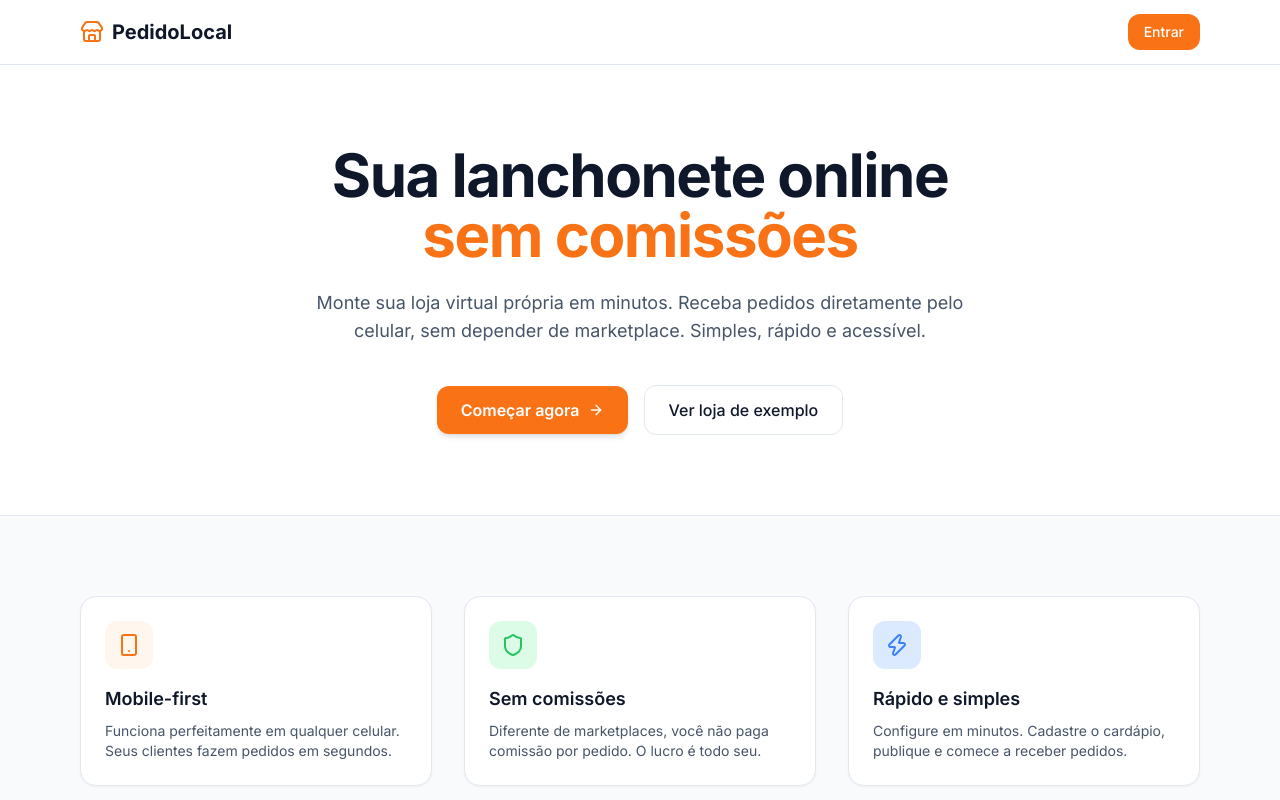
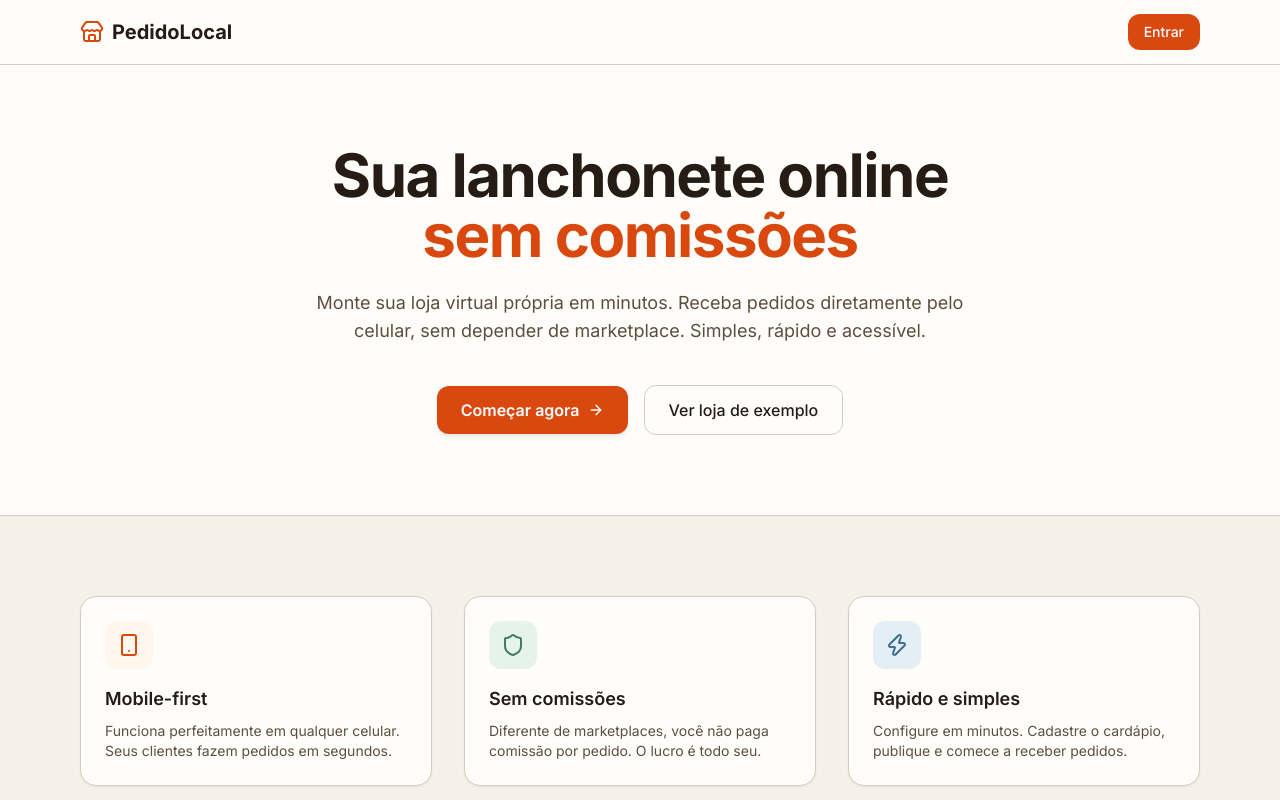
Before and after one commit to Bilipe25/Pe-aLocal, a Next.js app: page / in a window 1280 px wide. Shown: the top 800 px of the page. Built offline with nearby package versions, Linux system fonts and the light colour scheme.

Commit message:
up identidade visual

```diff
--- a/src/app/globals.css
+++ b/src/app/globals.css
@@ -4,63 +4,85 @@
  * =============================================================================
  * Design Tokens — PedidoLocal
  * =============================================================================
- * Variáveis CSS centralizadas para cores, espaçamento, tipografia, etc.
- * Usadas por todos os componentes e páginas.
+ * Identidade Visual definitiva do PedidoLocal.
+ * Referência completa: docs/design-system.md
+ *
+ * CORES:
+ *   papel    (#FFFDF9) — Fundo principal
+ *   tinta    (#241C15) — Textos e títulos
+ *   pimenta  (#D9480F) — Primária / CTAs / ação
+ *   erva     (#3F7D58) — Sucesso / positivo
+ *   azulejo  (#3B6E8F) — Info / secundária
+ *   kraft    (#EFE0C3) — Superfícies de destaque
+ *
+ * TIPOGRAFIA:
+ *   font-display  — Bricolage Grotesque (títulos)
+ *   font-body     — Inter (texto corrido)
+ *   font-mono     — Space Mono (preços, códigos)
  * =============================================================================
  */
 
 @theme {
-  /* Cores da marca */
+  /* ── Cores do Design System ── */
+  --color-papel: #FFFDF9;
+  --color-tinta: #241C15;
+  --color-pimenta: #D9480F;
+  --color-erva: #3F7D58;
+  --color-azulejo: #3B6E8F;
+  --color-kraft: #EFE0C3;
+
+  /* ── Aliases de compatibilidade (mapeiam tokens antigos → novos) ── */
   --color-brand-50: #fff7ed;
   --color-brand-100: #ffedd5;
   --color-brand-200: #fed7aa;
   --color-brand-300: #fdba74;
   --color-brand-400: #fb923c;
-  --color-brand-500: #f97316;
-  --color-brand-600: #ea580c;
-  --color-brand-700: #c2410c;
-  --color-brand-800: #9a3412;
-  --color-brand-900: #7c2d12;
+  --color-brand-500: #D9480F;
+  --color-brand-600: #c2410c;
+  --color-brand-700: #9a3412;
+  --color-brand-800: #7c2d12;
+  --color-brand-900: #5c2108;
 
-  /* Cores de superfície (modo claro) */
-  --color-surface: #ffffff;
-  --color-surface-secondary: #f8fafc;
-  --color-surface-tertiary: #f1f5f9;
+  --color-surface: #FFFDF9;
+  --color-surface-secondary: #f5f0e8;
+  --color-surface-tertiary: #EFE0C3;
 
-  /* Texto */
-  --color-text-primary: #0f172a;
-  --color-text-secondary: #475569;
-  --color-text-muted: #94a3b8;
-  --color-text-inverse: #ffffff;
+  --color-text-primary: #241C15;
+  --color-text-secondary: #5c4f42;
+  --color-text-muted: #8a7e72;
+  --color-text-tertiary: #a89c90;
+  --color-text-inverse: #FFFDF9;
 
-  /* Bordas */
-  --color-border: #e2e8f0;
-  --color-border-hover: #cbd5e1;
+  --color-border: #d6cec4;
+  --color-border-hover: #b8ad9f;
 
-  /* Status */
-  --color-success: #22c55e;
-  --color-success-light: #dcfce7;
-  --color-warning: #f59e0b;
+  /* ── Status ── */
+  --color-success: #3F7D58;
+  --color-success-light: #e6f3ec;
+  --color-warning: #e89b0c;
   --color-warning-light: #fef3c7;
-  --color-error: #ef4444;
-  --color-error-light: #fee2e2;
-  --color-info: #3b82f6;
-  --color-info-light: #dbeafe;
+  --color-error: #d63b3b;
+  --color-error-light: #fde8e8;
+  --color-info: #3B6E8F;
+  --color-info-light: #e3eef5;
 
-  /* Tipografia */
+  /* ── Tipografia ── */
+  --font-display: var(--font-bricolage), ui-serif, Georgia, serif;
+  --font-body: var(--font-inter), ui-sans-serif, system-ui, sans-serif;
   --font-sans: var(--font-inter), ui-sans-serif, system-ui, sans-serif;
+  --font-mono: var(--font-space-mono), ui-monospace, "Cascadia Code", "Fira Code", monospace;
 
-  /* Raios de borda */
+  /* ── Raios de borda ── */
   --radius-sm: 0.375rem;
   --radius-md: 0.5rem;
   --radius-lg: 0.75rem;
   --radius-xl: 1rem;
   --radius-full: 9999px;
 
-  /* Sombras */
-  --shadow-sm: 0 1px 2px 0 rgb(0 0 0 / 0.05);
-  --shadow-md: 0 4px 6px -1px rgb(0 0 0 / 0.1), 0 2px 4px -2px rgb(0 0 0 / 0.1);
-  --shadow-lg: 0 10px 15px -3px rgb(0 0 0 / 0.1), 0 4px 6px -4px rgb(0 0 0 / 0.1);
+  /* ── Sombras ── */
+  --shadow-sm: 0 1px 2px 0 rgb(36 28 21 / 0.06);
+  --shadow-md: 0 4px 6px -1px rgb(36 28 21 / 0.08), 0 2px 4px -2px rgb(36 28 21 / 0.06);
+  --shadow-lg: 0 10px 15px -3px rgb(36 28 21 / 0.08), 0 4px 6px -4px rgb(36 28 21 / 0.06);
 }
 
 /*
@@ -74,9 +96,9 @@
 }
 
 body {
-  font-family: var(--font-sans);
-  color: var(--color-text-primary);
-  background-color: var(--color-surface);
+  font-family: var(--font-body);
+  color: var(--color-tinta);
+  background-color: var(--color-papel);
   -webkit-font-smoothing: antialiased;
   -moz-osx-font-smoothing: grayscale;
 }
@@ -88,7 +110,7 @@ body {
  */
 
 :focus-visible {
-  outline: 2px solid var(--color-brand-500);
+  outline: 2px solid var(--color-pimenta);
   outline-offset: 2px;
 }
 
--- a/src/app/layout.tsx
+++ b/src/app/layout.tsx
@@ -1,11 +1,25 @@
 import type { Metadata } from 'next';
-import { Inter } from 'next/font/google';
+import { Bricolage_Grotesque, Inter, Space_Mono } from 'next/font/google';
 import { Toaster } from 'sonner';
 import './globals.css';
+
+const bricolage = Bricolage_Grotesque({
+  subsets: ['latin'],
+  variable: '--font-bricolage',
+  weight: ['700'],
+  display: 'swap',
+});
 
 const inter = Inter({
   subsets: ['latin'],
   variable: '--font-inter',
+  display: 'swap',
+});
+
+const spaceMono = Space_Mono({
+  subsets: ['latin'],
+  variable: '--font-space-mono',
+  weight: ['700'],
   display: 'swap',
 });
 
@@ -31,8 +45,11 @@ export default function RootLayout({
   children: React.ReactNode;
 }>) {
   return (
-    <html lang="pt-BR" className={inter.variable}>
-      <body className="min-h-screen bg-surface font-sans text-text-primary antialiased">
+    <html
+      lang="pt-BR"
+      className={`${bricolage.variable} ${inter.variable} ${spaceMono.variable}`}
+    >
+      <body className="min-h-screen bg-papel font-body text-tinta antialiased">
         {children}
         <Toaster
           position="top-right"
```
Also changed, not shown: 2 other files (tests, documents, lock files or other folders).
